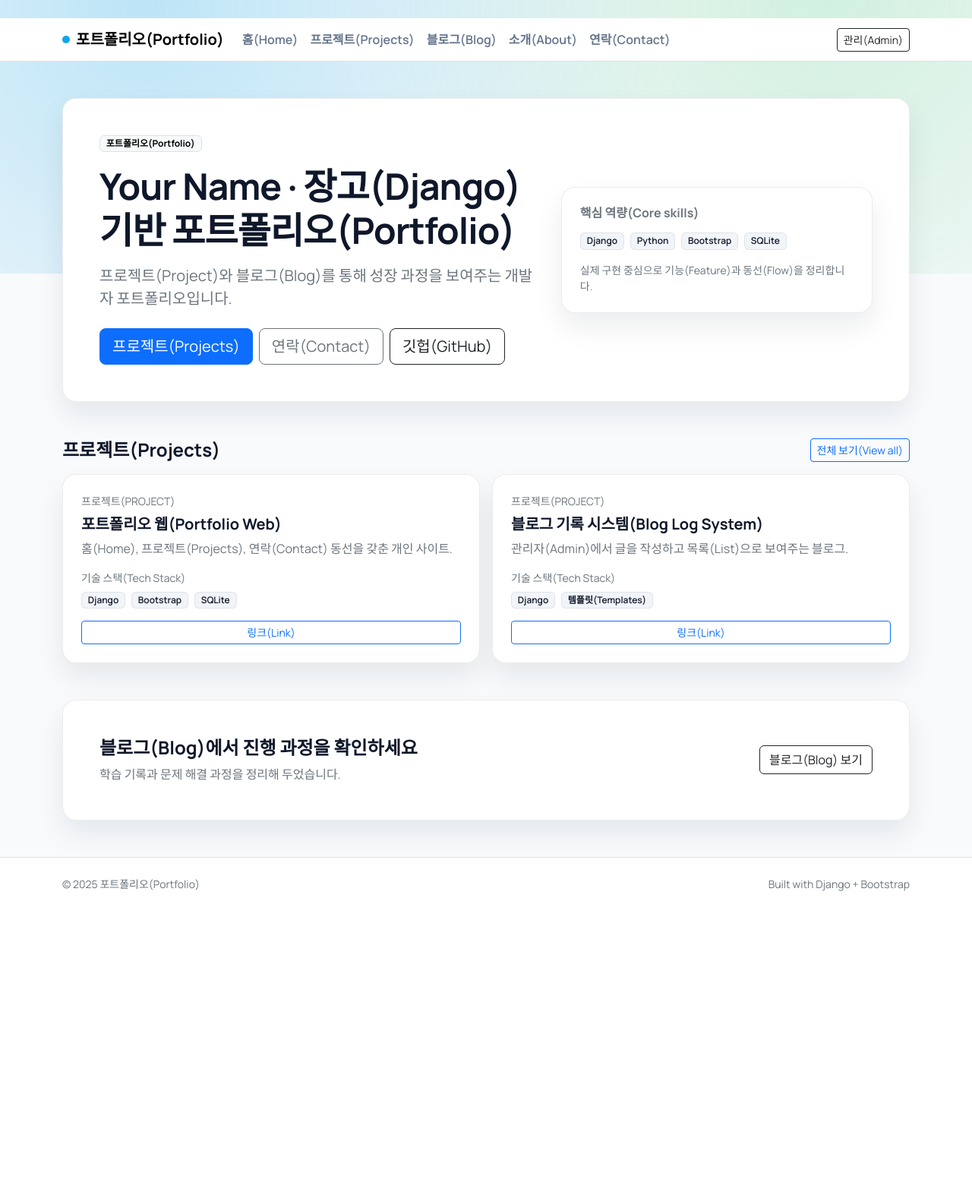
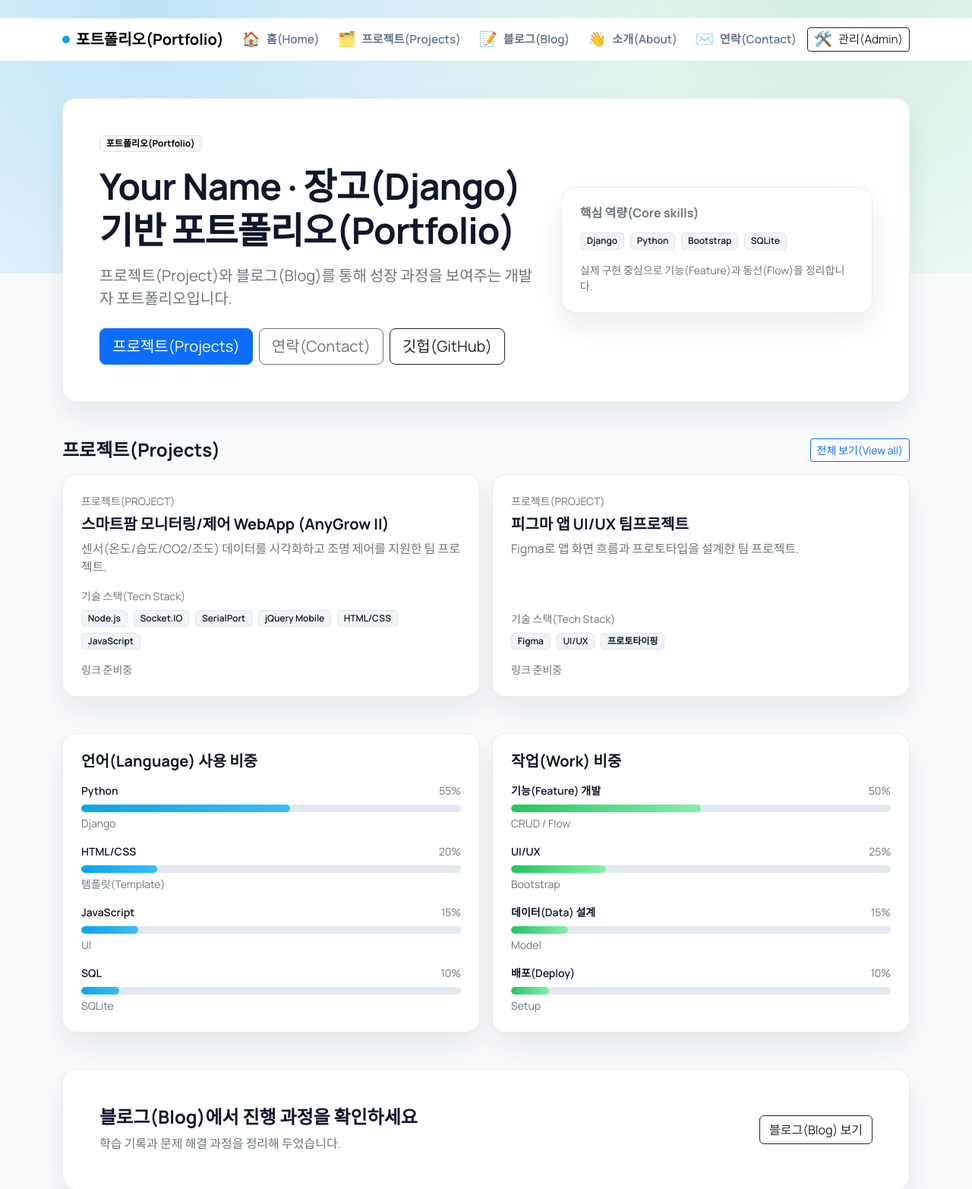
Before and after one commit to jimin-vision/vision_jimin_django, a Django app: page / in a window 1280 px wide. Shown: the top 1565 px of the page at 76% size. Before the commit the page ends 1173 px from the top, so only its background shows below. Run offline with Django 5.2, Linux system fonts and the light colour scheme.

Commit message:
추가: 프로젝트
지금까지 진행한 프로젝트들 업로드

```diff
--- a/blog/templates/blog/base.html
+++ b/blog/templates/blog/base.html
@@ -58,6 +58,27 @@
     .navbar .nav-link:hover {
       color: var(--ink);
     }
+    .nav-icon-link {
+      display: inline-flex;
+      align-items: center;
+      justify-content: center;
+      gap: 8px;
+      padding: 6px 12px;
+      height: 40px;
+      border-radius: 12px;
+      background: transparent;
+    }
+    .nav-icon-link:hover {
+      background: #f1f5f9;
+    }
+    .nav-emoji {
+      font-size: 1.2rem;
+      line-height: 1;
+    }
+    .nav-label {
+      font-size: 0.95rem;
+      white-space: nowrap;
+    }
     .badge-skill {
       background: #f1f5f9;
       color: var(--ink);
@@ -66,6 +87,22 @@
     }
     .hero-title {
       letter-spacing: -0.02em;
+    }
+    .chart-track {
+      height: 10px;
+      background: #e2e8f0;
+      border-radius: 999px;
+      overflow: hidden;
+    }
+    .chart-fill {
+      height: 100%;
+      border-radius: 999px;
+    }
+    .chart-fill.accent {
+      background: linear-gradient(90deg, var(--accent), #38bdf8);
+    }
+    .chart-fill.accent-2 {
+      background: linear-gradient(90deg, var(--accent-2), #86efac);
     }
     .fade-up {
       animation: fadeUp 0.7s ease both;
@@ -94,14 +131,42 @@
         <span class="navbar-toggler-icon"></span>
       </button>
       <div class="collapse navbar-collapse" id="mainNav">
-        <ul class="navbar-nav me-auto mb-2 mb-lg-0">
-          <li class="nav-item"><a class="nav-link" href="{% url 'home' %}">홈(Home)</a></li>
-          <li class="nav-item"><a class="nav-link" href="{% url 'projects' %}">프로젝트(Projects)</a></li>
-          <li class="nav-item"><a class="nav-link" href="{% url 'post_list' %}">블로그(Blog)</a></li>
-          <li class="nav-item"><a class="nav-link" href="{% url 'about' %}">소개(About)</a></li>
-          <li class="nav-item"><a class="nav-link" href="{% url 'contact' %}">연락(Contact)</a></li>
+        <ul class="navbar-nav me-auto mb-2 mb-lg-0 gap-2">
+          <li class="nav-item">
+            <a class="nav-link nav-icon-link" href="{% url 'home' %}" title="홈(Home)">
+              <span class="nav-emoji" aria-hidden="true">🏠</span>
+              <span class="nav-label">홈(Home)</span>
+            </a>
+          </li>
+          <li class="nav-item">
+            <a class="nav-link nav-icon-link" href="{% url 'projects' %}" title="프로젝트(Projects)">
+              <span class="nav-emoji" aria-hidden="true">🗂️</span>
+              <span class="nav-label">프로젝트(Projects)</span>
+            </a>
+          </li>
+          <li class="nav-item">
+            <a class="nav-link nav-icon-link" href="{% url 'post_list' %}" title="블로그(Blog)">
+              <span class="nav-emoji" aria-hidden="true">📝</span>
+              <span class="nav-label">블로그(Blog)</span>
+            </a>
+          </li>
+          <li class="nav-item">
+            <a class="nav-link nav-icon-link" href="{% url 'about' %}" title="소개(About)">
+              <span class="nav-emoji" aria-hidden="true">👋</span>
+              <span class="nav-label">소개(About)</span>
+            </a>
+          </li>
+          <li class="nav-item">
+            <a class="nav-link nav-icon-link" href="{% url 'contact' %}" title="연락(Contact)">
+              <span class="nav-emoji" aria-hidden="true">✉️</span>
+              <span class="nav-label">연락(Contact)</span>
+            </a>
+          </li>
         </ul>
-        <a class="btn btn-outline-dark btn-sm" href="/admin/">관리(Admin)</a>
+        <a class="btn btn-outline-dark btn-sm d-flex align-items-center justify-content-center gap-2" href="/admin/" title="관리(Admin)">
+          <span class="nav-emoji" aria-hidden="true">🛠️</span>
+          <span class="nav-label">관리(Admin)</span>
+        </a>
       </div>
     </div>
   </nav>
--- a/pages/data.py
+++ b/pages/data.py
@@ -9,22 +9,16 @@ PROFILE = {
 
 PROJECTS = [
     {
-        "name": "포트폴리오 웹(Portfolio Web)",
-        "summary": "홈(Home), 프로젝트(Projects), 연락(Contact) 동선을 갖춘 개인 사이트.",
-        "tech_stack": ["Django", "Bootstrap", "SQLite"],
-        "link": "https://example.com",
+        "name": "스마트팜 모니터링/제어 WebApp (AnyGrow II)",
+        "summary": "센서(온도/습도/CO2/조도) 데이터를 시각화하고 조명 제어를 지원한 팀 프로젝트.",
+        "tech_stack": ["Node.js", "Socket.IO", "SerialPort", "jQuery Mobile", "HTML/CSS", "JavaScript"],
+        "link": "",
     },
     {
-        "name": "블로그 기록 시스템(Blog Log System)",
-        "summary": "관리자(Admin)에서 글을 작성하고 목록(List)으로 보여주는 블로그.",
-        "tech_stack": ["Django", "템플릿(Templates)"],
-        "link": "https://example.com",
-    },
-    {
-        "name": "프로젝트 카드 UI(Project Card UI)",
-        "summary": "카드(Card) 레이아웃으로 핵심 정보를 빠르게 스캔.",
-        "tech_stack": ["Bootstrap", "HTML"],
-        "link": "https://example.com",
+        "name": "피그마 앱 UI/UX 팀프로젝트",
+        "summary": "Figma로 앱 화면 흐름과 프로토타입을 설계한 팀 프로젝트.",
+        "tech_stack": ["Figma", "UI/UX", "프로토타이핑"],
+        "link": "",
     },
 ]
 
--- a/pages/templates/pages/_project_card.html
+++ b/pages/templates/pages/_project_card.html
@@ -11,6 +11,10 @@
         {% endfor %}
       </div>
     </div>
-    <a class="btn btn-sm btn-outline-primary mt-auto" href="{{ project.link }}" target="_blank" rel="noopener">링크(Link)</a>
+    {% if project.link %}
+      <a class="btn btn-sm btn-outline-primary mt-auto" href="{{ project.link }}" target="_blank" rel="noopener">링크(Link)</a>
+    {% else %}
+      <div class="mt-auto small text-secondary">링크 준비중</div>
+    {% endif %}
   </div>
 </div>
--- a/pages/templates/pages/home.html
+++ b/pages/templates/pages/home.html
@@ -49,6 +49,61 @@
   </div>
 </section>
 
+<section class="mb-5">
+  <div class="row g-3">
+    <div class="col-lg-6">
+      <div class="surface p-4 h-100">
+        <h2 class="h5 fw-bold mb-3">언어(Language) 사용 비중</h2>
+        {% if language_usage %}
+          <div class="d-grid gap-3">
+            {% for item in language_usage %}
+              <div>
+                <div class="d-flex justify-content-between small mb-2">
+                  <span class="fw-semibold">{{ item.label }}</span>
+                  <span class="text-secondary">{{ item.percent }}%</span>
+                </div>
+                <div class="chart-track">
+                  <div class="chart-fill accent" style="width: {{ item.percent }}%"></div>
+                </div>
+                {% if item.note %}
+                  <div class="small text-secondary mt-1">{{ item.note }}</div>
+                {% endif %}
+              </div>
+            {% endfor %}
+          </div>
+        {% else %}
+          <div class="alert alert-light border">데이터(Data)가 없습니다.</div>
+        {% endif %}
+      </div>
+    </div>
+    <div class="col-lg-6">
+      <div class="surface p-4 h-100">
+        <h2 class="h5 fw-bold mb-3">작업(Work) 비중</h2>
+        {% if work_usage %}
+          <div class="d-grid gap-3">
+            {% for item in work_usage %}
+              <div>
+                <div class="d-flex justify-content-between small mb-2">
+                  <span class="fw-semibold">{{ item.label }}</span>
+                  <span class="text-secondary">{{ item.percent }}%</span>
+                </div>
+                <div class="chart-track">
+                  <div class="chart-fill accent-2" style="width: {{ item.percent }}%"></div>
+                </div>
+                {% if item.note %}
+                  <div class="small text-secondary mt-1">{{ item.note }}</div>
+                {% endif %}
+              </div>
+            {% endfor %}
+          </div>
+        {% else %}
+          <div class="alert alert-light border">데이터(Data)가 없습니다.</div>
+        {% endif %}
+      </div>
+    </div>
+  </div>
+</section>
+
 <section class="surface p-4 p-md-5">
   <div class="row g-3 align-items-center">
     <div class="col-md-8">
```
